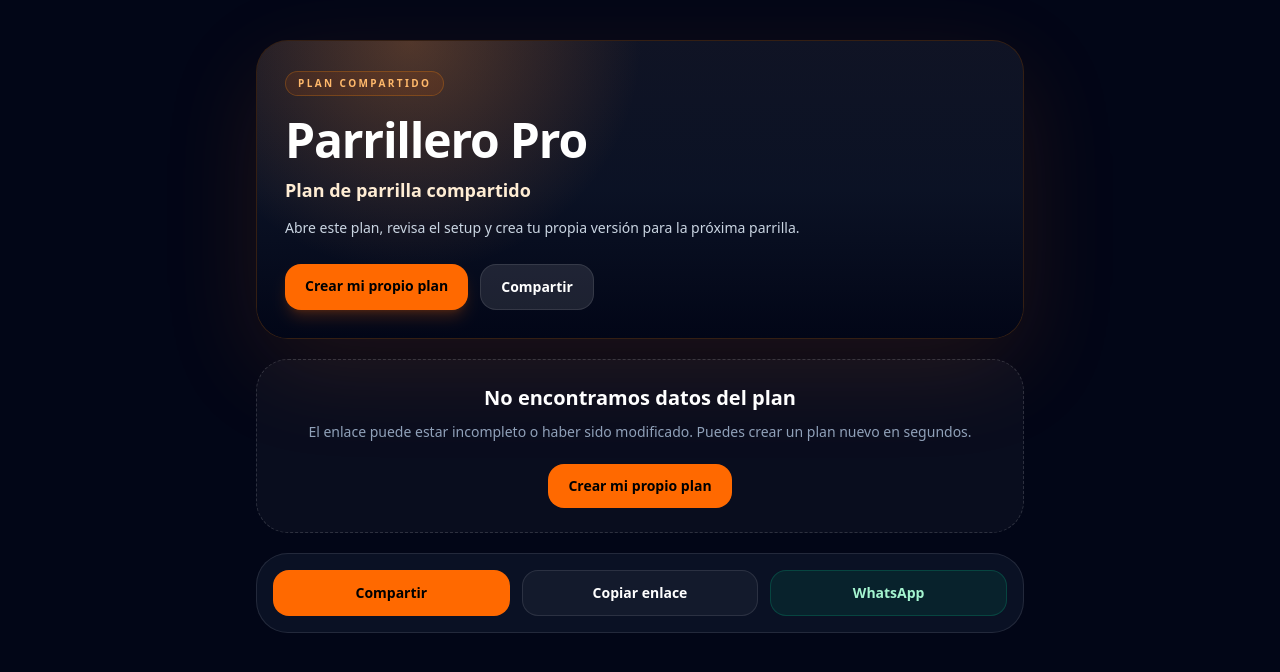
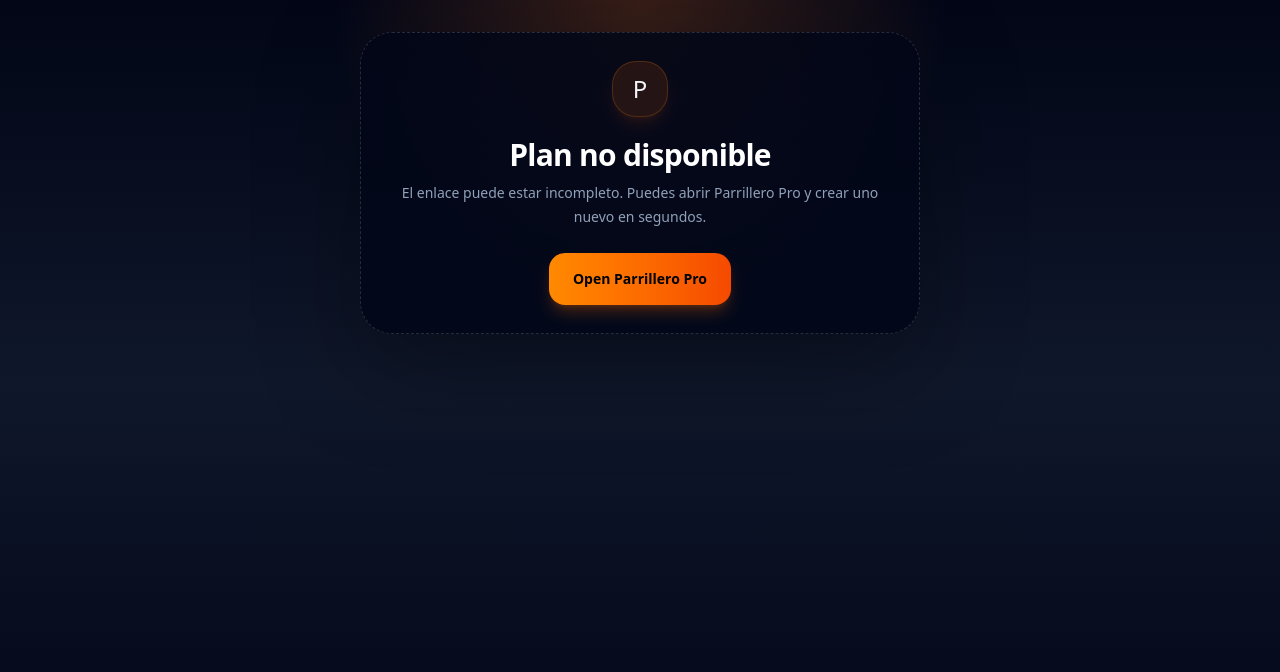
Before and after one commit to luisrdzcruz-maker/parrillero-pro, a Next.js app: page /share in a window 1280 px wide. Shown: the top 672 px of the page. Built offline with nearby package versions, Linux system fonts and the light colour scheme.

Commit message:
Share UI + partial result improvements + live updates

```diff
--- a/app/share/ShareClient.tsx
+++ b/app/share/ShareClient.tsx
@@ -1,8 +1,10 @@
 "use client";
 
 import Link from "next/link";
+import Image from "next/image";
 import { useSearchParams } from "next/navigation";
-import { useMemo, useState } from "react";
+import { useMemo } from "react";
+import { detectSetupFromText, getSetupVisual } from "@/lib/setupVisualMap";
 
 type ResultBlock = {
   title: string;
@@ -86,207 +88,247 @@ function getResultBlocks(searchParams: URLSearchParams) {
     .filter((block) => block.content.length > 0);
 }
 
-function SummaryItem({ label, value }: { label: string; value: string }) {
+function normalizeTitle(value: string) {
+  return value
+    .toLowerCase()
+    .normalize("NFD")
+    .replace(/[\u0300-\u036f]/g, "");
+}
+
+function compactText(value: string, maxLength = 72) {
+  const clean = value
+    .split("\n")
+    .map((line) => line.trim())
+    .filter(Boolean)
+    .join(" · ");
+
+  return clean.length > maxLength ? `${clean.slice(0, maxLength - 3).trim()}...` : clean;
+}
+
+function findBlock(blocks: ResultBlock[], titles: string[]) {
+  return blocks.find((block) => {
+    const title = normalizeTitle(block.title);
+    return titles.some((candidate) => title.includes(candidate));
+  });
+}
+
+function getBlockMetric(blocks: ResultBlock[], titles: string[], maxLength = 64) {
+  const block = findBlock(blocks, titles);
+  return block ? compactText(block.content, maxLength) : "";
+}
+
+function getShareHighlights(blocks: ResultBlock[]) {
+  const priority = [
+    "setup",
+    "configuracion",
+    "tiempos",
+    "times",
+    "temperatura",
+    "temperature",
+    "pasos",
+    "steps",
+    "consejo",
+    "error",
+  ];
+
+  return blocks
+    .filter((block) => {
+      const title = normalizeTitle(block.title);
+      return priority.some((candidate) => title.includes(candidate));
+    })
+    .slice(0, 3);
+}
+
+function hasSetupSignal(value: string) {
+  return /(reverse sear|reverse-sear|sellado inverso|two zone|two-zone|dos zonas|directo|direct heat|indirecto|indirect|low and slow|ahumado|sarten|horno|oven|pan)/i.test(
+    value,
+  );
+}
+
+function MetricPill({ label, value }: { label: string; value: string }) {
   return (
-    <div className="rounded-2xl border border-white/10 bg-white/[0.04] p-4 shadow-lg shadow-black/10">
-      <p className="text-[10px] font-black uppercase tracking-[0.2em] text-orange-300">{label}</p>
-      <p className="mt-2 text-sm font-semibold text-white">{value || "No especificado"}</p>
+    <div className="rounded-2xl border border-white/10 bg-white/[0.055] p-3 shadow-lg shadow-black/15 ring-1 ring-inset ring-white/[0.03]">
+      <p className="text-[9px] font-black uppercase tracking-[0.22em] text-orange-300/90">{label}</p>
+      <p className="mt-1.5 line-clamp-2 text-sm font-black leading-snug text-white">{value}</p>
     </div>
   );
 }
 
-function ResultBlockCard({ block }: { block: ResultBlock }) {
-  const lines = block.content
-    .split("\n")
-    .map((line) => line.trim())
-    .filter(Boolean);
+function HighlightCard({ block }: { block: ResultBlock }) {
+  const text = compactText(block.content, 150);
 
   return (
-    <article className="overflow-hidden rounded-[1.5rem] border border-white/10 bg-slate-900/80 shadow-xl shadow-black/20">
-      <div className="border-b border-white/5 bg-white/[0.03] px-4 py-3">
-        <h2 className="text-sm font-black tracking-wide text-white">{block.title}</h2>
-      </div>
-      <div className="space-y-2 p-4 text-sm leading-6 text-slate-300">
-        {lines.length > 0 ? lines.map((line) => <p key={line}>{line}</p>) : <p>{block.content}</p>}
-      </div>
+    <article className="rounded-2xl border border-white/10 bg-white/[0.045] p-4 shadow-lg shadow-black/15">
+      <p className="text-[10px] font-black uppercase tracking-[0.22em] text-orange-300">
+        {block.title}
+      </p>
+      <p className="mt-2 text-sm font-medium leading-6 text-slate-200">{text}</p>
     </article>
   );
 }
 
 export default function ShareClient() {
   const searchParams = useSearchParams();
-  const [shareStatus, setShareStatus] = useState<"idle" | "sharing" | "shared" | "copied">("idle");
 
   const animal = getFirstParam(searchParams, ["animal", "animalId"]);
   const cut = getFirstParam(searchParams, ["cut", "cutId"]);
   const method = getFirstParam(searchParams, ["method", "setup"]);
   const people = getFirstParam(searchParams, ["people", "personas"]);
-  const language = getFirstParam(searchParams, ["lang", "language"]);
   const doneness = getFirstParam(searchParams, ["doneness", "point", "punto"]);
   const thickness = getFirstParam(searchParams, ["thickness", "grosor"]);
+  const equipment = getFirstParam(searchParams, ["equipment", "grill", "parrilla"]);
   const blocks = useMemo(() => getResultBlocks(searchParams), [searchParams]);
   const hasAnyContent = Boolean(
-    animal || cut || method || people || language || doneness || thickness || blocks.length,
+    animal || cut || method || people || doneness || thickness || equipment || blocks.length,
   );
+  const setupBlock = findBlock(blocks, ["setup", "configuracion"]);
+  const setupText = [method, setupBlock?.content].filter(Boolean).join("\n");
+  const shouldShowSetupVisual = hasSetupSignal(setupText);
+  const setupVisual = shouldShowSetupVisual
+    ? getSetupVisual(equipment || undefined, detectSetupFromText(setupText))
+    : "";
+  const heroTitle = [animal, cut].filter(Boolean).join(" · ") || "Plan de parrilla";
+  const heroSubtitle = method || getBlockMetric(blocks, ["setup", "configuracion"], 82);
+  const time = getFirstParam(searchParams, ["time", "cookTime", "totalTime"]) || getBlockMetric(blocks, ["tiempos", "times"]);
+  const temperature =
+    getFirstParam(searchParams, ["targetTemp", "temp", "temperature", "temperatura"]) ||
+    getBlockMetric(blocks, ["temperatura", "temperature"]);
+  const highlights = getShareHighlights(blocks);
+  const currentUrl = typeof window !== "undefined" ? window.location.href : "";
 
   const shareText = [
     "Parrillero Pro",
-    "Plan de parrilla compartido",
-    animal || cut ? `${animal || "Producto"}${cut ? ` · ${cut}` : ""}` : "",
+    heroTitle,
+    heroSubtitle,
+    time ? `Tiempo: ${time}` : "",
+    temperature ? `Temperatura: ${temperature}` : "",
   ]
     .filter(Boolean)
     .join("\n");
 
-  async function copyCurrentUrl() {
-    try {
-      await navigator.clipboard.writeText(window.location.href);
-      setShareStatus("copied");
-      window.setTimeout(() => setShareStatus("idle"), 2200);
-    } catch {
-      // Clipboard failures should not block reading the shared plan.
-    }
-  }
-
-  async function nativeShare() {
-    setShareStatus("sharing");
-
-    try {
-      if (navigator.share) {
-        await navigator.share({
-          title: "Parrillero Pro",
-          text: shareText,
-          url: window.location.href,
-        });
-        setShareStatus("shared");
-      } else {
-        await navigator.clipboard.writeText(window.location.href);
-        setShareStatus("copied");
-      }
-
-      window.setTimeout(() => setShareStatus("idle"), 2200);
-    } catch {
-      setShareStatus("idle");
-    }
-  }
-
-  const whatsAppUrl = `https://wa.me/?text=${encodeURIComponent(`${shareText}\n\n${typeof window !== "undefined" ? window.location.href : ""}`)}`;
+  const whatsAppUrl = `https://wa.me/?text=${encodeURIComponent(`${shareText}${currentUrl ? `\n\n${currentUrl}` : ""}`)}`;
 
   return (
-    <main className="min-h-screen bg-[radial-gradient(circle_at_top,rgba(249,115,22,0.2),transparent_32%),#020617] px-4 py-6 text-slate-100 sm:py-10">
-      <div className="mx-auto max-w-3xl">
-        <section className="overflow-hidden rounded-[2rem] border border-orange-400/20 bg-slate-950/80 shadow-[0_30px_100px_rgba(249,115,22,0.12)]">
-          <div className="relative min-h-72 p-5 sm:p-7">
-            <div className="absolute inset-0 bg-[radial-gradient(circle_at_20%_0%,rgba(251,146,60,0.28),transparent_34%),linear-gradient(to_top,rgba(2,6,23,0.98),rgba(15,23,42,0.72),rgba(255,255,255,0.06))]" />
-            <div className="relative">
-              <p className="inline-flex rounded-full border border-orange-400/25 bg-orange-500/10 px-3 py-1 text-[10px] font-black uppercase tracking-[0.24em] text-orange-300">
-                Plan compartido
+    <main className="min-h-screen bg-[radial-gradient(circle_at_top,rgba(249,115,22,0.22),transparent_30%),linear-gradient(180deg,#020617_0%,#0f172a_48%,#020617_100%)] px-4 py-5 text-slate-100 sm:py-8">
+      <div className="mx-auto max-w-[560px]">
+        {!hasAnyContent ? (
+          <section className="rounded-[2rem] border border-dashed border-white/15 bg-slate-950/85 p-7 text-center shadow-[0_30px_100px_rgba(0,0,0,0.35)]">
+            <div className="mx-auto flex h-14 w-14 items-center justify-center rounded-3xl border border-orange-400/20 bg-orange-500/12 text-2xl shadow-lg shadow-orange-500/10">
+              P
+            </div>
+            <h1 className="mt-5 text-3xl font-black tracking-tight text-white">Plan no disponible</h1>
+            <p className="mt-2 text-sm leading-6 text-slate-400">
+              El enlace puede estar incompleto. Puedes abrir Parrillero Pro y crear uno nuevo en segundos.
             </p>
-              <h1 className="mt-5 text-4xl font-black tracking-tight text-white sm:text-5xl">
-                Parrillero Pro
-              </h1>
-              <p className="mt-3 text-lg font-semibold text-orange-100">
-                Plan de parrilla compartido
-              </p>
-              <p className="mt-3 max-w-xl text-sm leading-6 text-slate-300">
-                Abre este plan, revisa el setup y crea tu propia versión para la próxima parrilla.
-              </p>
-
-              <div className="mt-6 flex flex-col gap-3 sm:flex-row">
             <Link
               href="/"
-                  className="rounded-2xl bg-orange-500 px-5 py-3 text-center text-sm font-black text-black shadow-lg shadow-orange-500/20 transition active:scale-[0.98]"
+              className="mt-6 inline-flex min-h-[52px] items-center rounded-2xl bg-gradient-to-r from-orange-400 to-orange-600 px-6 text-sm font-black text-black shadow-lg shadow-orange-500/25 transition active:scale-[0.98]"
             >
-                  Crear mi propio plan
+              Open Parrillero Pro
             </Link>
-                <button
-                  onClick={nativeShare}
-                  disabled={shareStatus === "sharing"}
-                  className="rounded-2xl border border-white/10 bg-white/10 px-5 py-3 text-sm font-bold text-white transition hover:bg-white/15 active:scale-[0.98] disabled:opacity-60"
-                >
-                  {shareStatus === "sharing" ? "Compartiendo..." : "Compartir"}
-                </button>
+          </section>
+        ) : (
+          <>
+            <section className="overflow-hidden rounded-[2.25rem] border border-orange-300/25 bg-[radial-gradient(circle_at_14%_0%,rgba(251,146,60,0.34),transparent_33%),linear-gradient(145deg,rgba(15,23,42,0.98),rgba(2,6,23,0.98)_58%,rgba(67,20,7,0.78))] shadow-[0_34px_120px_rgba(249,115,22,0.16)] ring-1 ring-inset ring-white/[0.05]">
+              <div className="relative p-5 sm:p-7">
+                <div className="pointer-events-none absolute -right-16 -top-16 h-44 w-44 rounded-full bg-orange-400/20 blur-3xl" />
+                <div className="pointer-events-none absolute -bottom-20 left-1/3 h-36 w-36 rounded-full bg-amber-300/10 blur-3xl" />
+
+                <div className="relative z-10">
+                  <div className="flex items-center justify-between gap-3">
+                    <div className="flex items-center gap-3">
+                      <div className="flex h-11 w-11 items-center justify-center rounded-2xl border border-orange-400/25 bg-orange-500/15 text-xl font-black text-orange-100 shadow-lg shadow-orange-950/20">
+                        P
+                      </div>
+                      <div>
+                        <p className="text-sm font-black text-white">Parrillero Pro</p>
+                        <p className="text-[11px] font-semibold text-slate-400">
+                          Premium cooking card
+                        </p>
+                      </div>
+                    </div>
+                    <p className="rounded-full border border-orange-300/25 bg-orange-500/15 px-3 py-1 text-[9px] font-black uppercase tracking-[0.22em] text-orange-200">
+                      Shared
+                    </p>
                   </div>
 
-              {shareStatus !== "idle" && shareStatus !== "sharing" && (
-                <p className="mt-3 text-sm font-semibold text-emerald-300">
-                  {shareStatus === "shared" ? "Compartido correctamente." : "Enlace copiado."}
+                  <div className="mt-7">
+                    <p className="text-[10px] font-black uppercase tracking-[0.26em] text-orange-300">
+                      Resultado de cocción
+                    </p>
+                    <h1 className="mt-3 text-[clamp(2.4rem,12vw,4.4rem)] font-black leading-[0.92] tracking-[-0.07em] text-white">
+                      {heroTitle}
+                    </h1>
+                    {heroSubtitle && (
+                      <p className="mt-4 text-lg font-bold leading-7 text-orange-100">
+                        {compactText(heroSubtitle, 96)}
+                      </p>
+                    )}
+                  </div>
+
+                  {setupVisual && (
+                    <div className="mt-6 overflow-hidden rounded-[1.75rem] border border-orange-200/20 bg-slate-950 shadow-2xl shadow-black/35 ring-1 ring-inset ring-white/[0.04]">
+                      <div className="relative h-48 sm:h-56">
+                        <Image
+                          src={setupVisual}
+                          alt=""
+                          fill
+                          sizes="(min-width: 640px) 560px, 100vw"
+                          className="h-full w-full object-cover"
+                          priority
+                        />
+                        <div className="absolute inset-0 bg-[radial-gradient(circle_at_16%_0%,rgba(251,146,60,0.24),transparent_31%),linear-gradient(135deg,rgba(2,6,23,0.84)_0%,rgba(2,6,23,0.38)_42%,rgba(2,6,23,0.1)_100%)]" />
+                        <p className="absolute left-3 top-3 rounded-full border border-white/15 bg-black/45 px-3 py-1 text-[10px] font-black uppercase tracking-[0.16em] text-orange-100 backdrop-blur-md">
+                          Setup visual
+                        </p>
+                      </div>
+                    </div>
+                  )}
+
+                  <div className="mt-6 grid grid-cols-2 gap-3">
+                    <MetricPill label="Corte" value={compactText([animal, cut].filter(Boolean).join(" · ") || "Personalizado", 54)} />
+                    <MetricPill label="Método" value={compactText(method || heroSubtitle || "Según plan", 54)} />
+                    <MetricPill label="Tiempo" value={compactText(time || "Ver plan", 54)} />
+                    <MetricPill label="Temp" value={compactText(temperature || "Según corte", 54)} />
+                  </div>
+
+                  {(people || doneness || thickness) && (
+                    <p className="mt-5 rounded-2xl border border-white/10 bg-black/20 px-4 py-3 text-sm font-bold leading-6 text-slate-200">
+                      {[people ? `${people} personas` : "", doneness, thickness ? `${thickness} cm` : ""]
+                        .filter(Boolean)
+                        .join(" · ")}
                     </p>
                   )}
                 </div>
               </div>
             </section>
 
-        {!hasAnyContent ? (
-          <section className="mt-5 rounded-[2rem] border border-dashed border-white/15 bg-white/[0.03] p-6 text-center">
-            <h2 className="text-xl font-black text-white">No encontramos datos del plan</h2>
-            <p className="mt-2 text-sm leading-6 text-slate-400">
-              El enlace puede estar incompleto o haber sido modificado. Puedes crear un plan nuevo
-              en segundos.
-            </p>
+            <section className="mt-4 grid grid-cols-2 gap-3">
               <Link
                 href="/"
-              className="mt-5 inline-flex rounded-2xl bg-orange-500 px-5 py-3 text-sm font-black text-black"
+                className="min-h-[54px] rounded-2xl bg-gradient-to-r from-orange-400 via-orange-500 to-orange-600 px-4 py-4 text-center text-sm font-black text-black shadow-xl shadow-orange-500/25 transition hover:brightness-110 active:scale-[0.98]"
               >
-              Crear mi propio plan
+                Open Parrillero Pro
               </Link>
-          </section>
-        ) : (
-          <>
-            <section className="mt-5 grid gap-3 sm:grid-cols-2">
-              <SummaryItem
-                label="Animal / corte"
-                value={[animal, cut].filter(Boolean).join(" · ")}
-              />
-              <SummaryItem label="Personas" value={people} />
-              <SummaryItem label="Método" value={method} />
-              <SummaryItem label="Idioma" value={language} />
-              <SummaryItem label="Punto" value={doneness} />
-              <SummaryItem label="Grosor" value={thickness ? `${thickness} cm` : ""} />
-            </section>
-
-            <section className="mt-5 grid gap-4">
-              {blocks.length > 0 ? (
-                blocks.map((block) => (
-                  <ResultBlockCard
-                    key={`${block.title}-${block.content.slice(0, 12)}`}
-                    block={block}
-                  />
-                ))
-              ) : (
-                <ResultBlockCard
-                  block={{
-                    title: "Resumen",
-                    content:
-                      "Este enlace contiene la configuración básica del plan. Crea tu propia versión para ver tiempos, setup y pasos completos.",
-                  }}
-                />
-              )}
-            </section>
-          </>
-        )}
-
-        <section className="mt-5 grid gap-3 rounded-[2rem] border border-white/10 bg-slate-900/70 p-4 sm:grid-cols-3">
-          <button
-            onClick={nativeShare}
-            className="rounded-2xl bg-orange-500 px-4 py-3 text-sm font-black text-black transition active:scale-[0.98]"
-          >
-            Compartir
-          </button>
-          <button
-            onClick={copyCurrentUrl}
-            className="rounded-2xl border border-white/10 bg-white/[0.04] px-4 py-3 text-sm font-bold text-white transition hover:bg-white/[0.08] active:scale-[0.98]"
-          >
-            Copiar enlace
-          </button>
               <a
                 href={whatsAppUrl}
                 target="_blank"
                 rel="noreferrer"
-            className="rounded-2xl border border-emerald-400/20 bg-emerald-500/10 px-4 py-3 text-center text-sm font-bold text-emerald-200 transition hover:bg-emerald-500/15 active:scale-[0.98]"
+                className="min-h-[54px] rounded-2xl border border-emerald-400/25 bg-emerald-500/10 px-4 py-4 text-center text-sm font-black text-emerald-200 shadow-xl shadow-emerald-950/20 transition hover:bg-emerald-500/15 active:scale-[0.98]"
               >
-            WhatsApp
+                Share via WhatsApp
               </a>
             </section>
+
+            {highlights.length > 0 && (
+              <section className="mt-5 grid gap-3">
+                {highlights.map((block) => (
+                  <HighlightCard key={`${block.title}-${block.content.slice(0, 12)}`} block={block} />
+                ))}
+              </section>
+            )}
+          </>
+        )}
       </div>
     </main>
   );
--- a/components/ResultGrid.tsx
+++ b/components/ResultGrid.tsx
@@ -21,6 +21,7 @@ type ResultItem =
       key: string;
       title: string;
       content: string;
+      setup?: SetupType;
       type: "card";
       variant?: "default" | "primary" | "summary" | "tip" | "setup";
     }
@@ -428,7 +429,7 @@ function GrillManagerCard({
     .map((line) => line.trim())
     .filter(Boolean);
 
-  const isEnglish = lang === "en";
+  const isEs = lang === "es";
 
   return (
     <div
@@ -441,9 +442,9 @@ function GrillManagerCard({
           <div>
             <h3 className="text-sm font-semibold tracking-wide text-white">{title}</h3>
             <p className="mt-1 text-sm leading-relaxed text-slate-400">
-              {isEnglish
-                ? "Smart zone and priority control"
-                : "Control inteligente de zonas y prioridades"}
+              {isEs
+                ? "Control inteligente de zonas y prioridades"
+                : "Smart zone and priority control"}
             </p>
           </div>
         </div>
@@ -503,6 +504,17 @@ function getOrderedResultItems(blocks: Blocks, keys: string[]): ResultItem[] {
   const errorKey = findBlockKey(keys, ["ERROR", "ERROR CLAVE", "KEY ERROR"]);
   const usedKeys = new Set([setupKey, timeKey, tempKey, stepsKey, errorKey].filter(Boolean));
   const items: ResultItem[] = [];
+
+  if (setupKey) {
+    items.push({
+      key: setupKey,
+      title: formatTitle(setupKey),
+      content: blocks[setupKey],
+      setup: detectSetupFromText(blocks[setupKey]),
+      type: "card",
+      variant: "setup",
+    });
+  }
 
   if (errorKey) {
     items.push({
--- a/components/live/LiveCookingScreen.tsx
+++ b/components/live/LiveCookingScreen.tsx
@@ -279,7 +279,7 @@ export default function LiveCookingScreen({
     return () => window.cancelAnimationFrame(frame);
   }, [currentIndex]);
 
-  const isEs = lang !== "en";
+  const isEs = lang === "es";
 
   // Derive values that hooks below depend on — use safe fallbacks before early return
   const step = steps[currentIndex] ?? steps[0];
@@ -305,7 +305,7 @@ export default function LiveCookingScreen({
           steps,
           currentIndex,
           remaining,
-          isEs: lang !== "en",
+          isEs: lang === "es",
         })
       );
     }
```
Also changed, not shown: components/ResultCard.tsx (+8 -8 lines), components/ResultHero.tsx (+7 -6 lines). Lines whose indentation alone changed are shown as unchanged.
